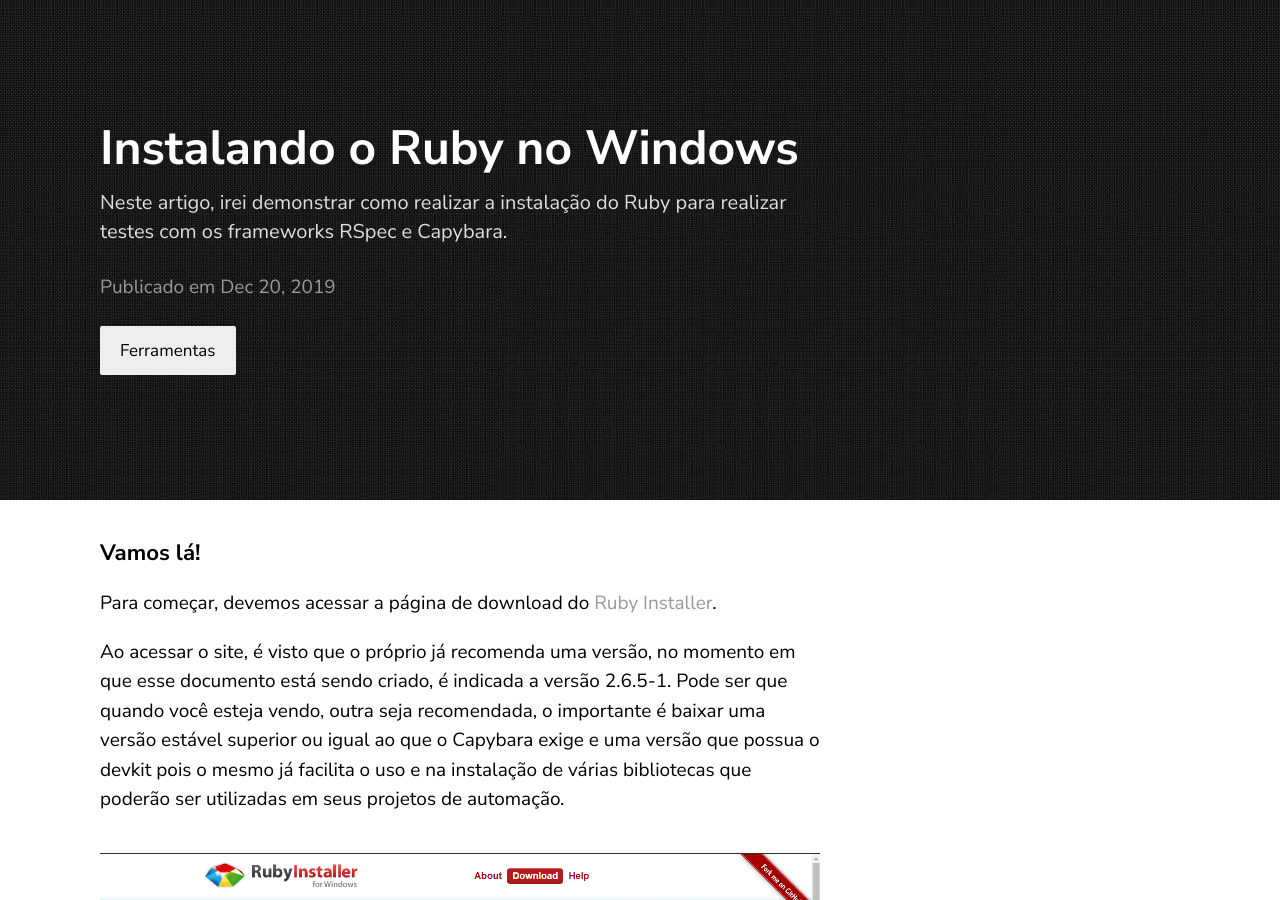
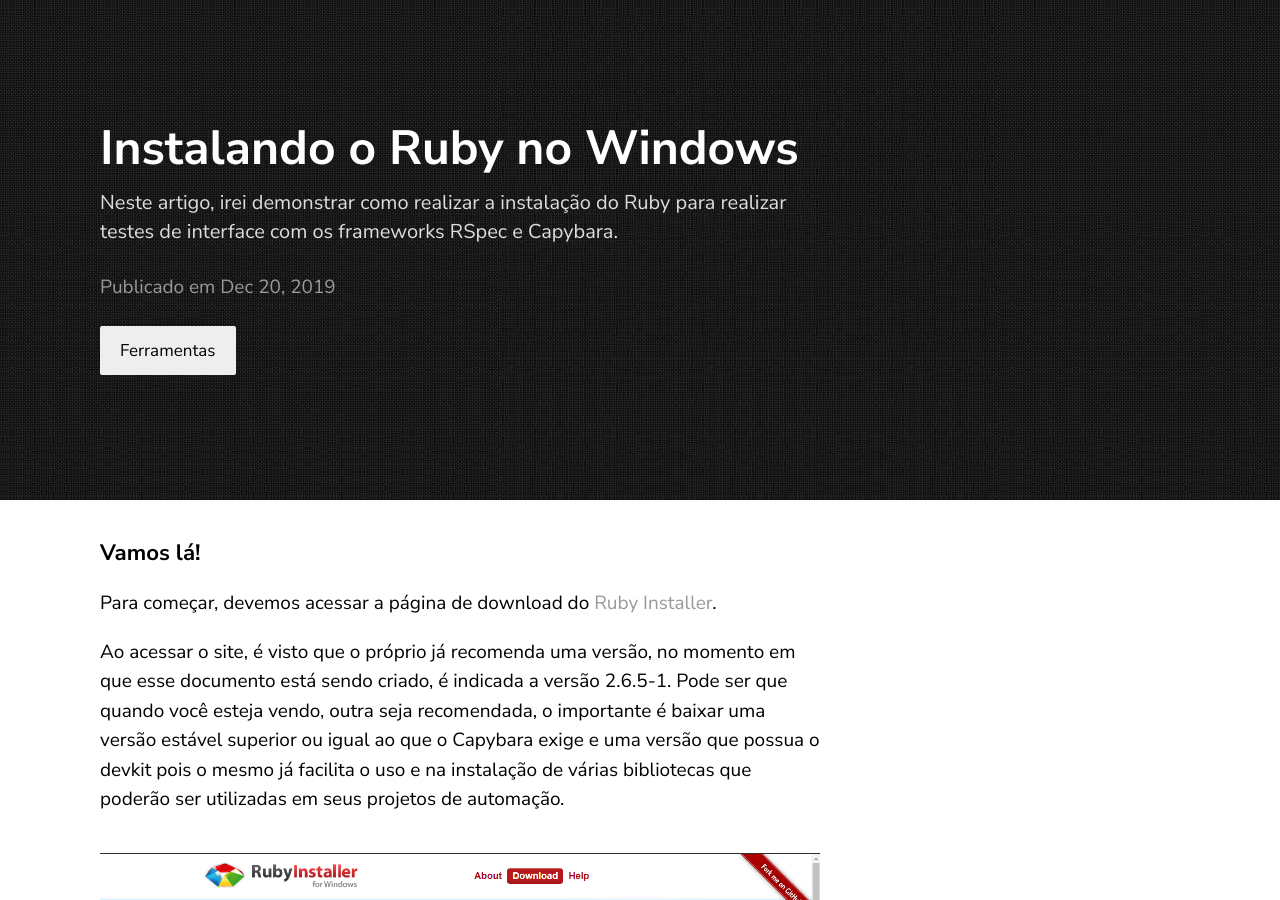
Before and after one commit to jeffersonmello8/jeffersonmello8.github.io, a Jekyll site: the page built from _posts/2019-12-18-instalando-ruby.markdown, in a window 1280 px wide and 900 px high. Built offline with Jekyll 4.4.1, drawn with Linux system fonts in a browser that asks for light colours.

Commit message:
corrigi meu primeiro post

```diff
--- a/_config.yml
+++ b/_config.yml
@@ -2,7 +2,7 @@ title: Jefferson Melo - QA
 author: GitHub User
 email: jefferson.mello8@hotmail.com
 description: > # this means to ignore newlines until "show_exerpts:"
-  Site pessoal e blog de um QA apaixonado por qualidade, testar coisas e compartilhar boas idéias.
+  Site pessoal e blog de um QA apaixonado por qualidade, por testar coisas e por compartilhar boas idéias.
 show_excerpts: true # set to true to show excerpts on the homepage
 baseurl:
 
--- a/_posts/2019-12-18-instalando-ruby.markdown
+++ b/_posts/2019-12-18-instalando-ruby.markdown
@@ -1,7 +1,7 @@
 ---
 layout: post
 title:  "Instalando o Ruby no Windows"
-description: Neste artigo, irei demonstrar como realizar a instalação do Ruby para realizar testes com os frameworks RSpec e Capybara.
+description: Neste artigo, irei demonstrar como realizar a instalação do Ruby para realizar testes de interface com os frameworks RSpec e Capybara.
 date:   2019-12-20 12:42:00 +0530
 categories: Ferramentas
 ---
```
